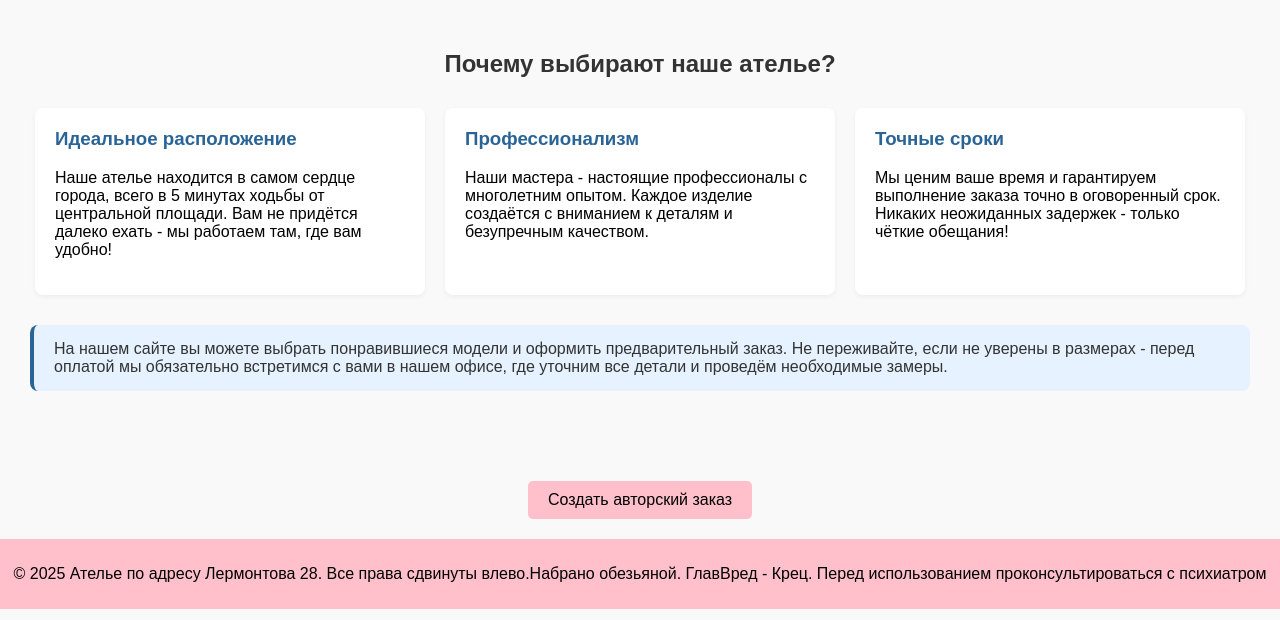
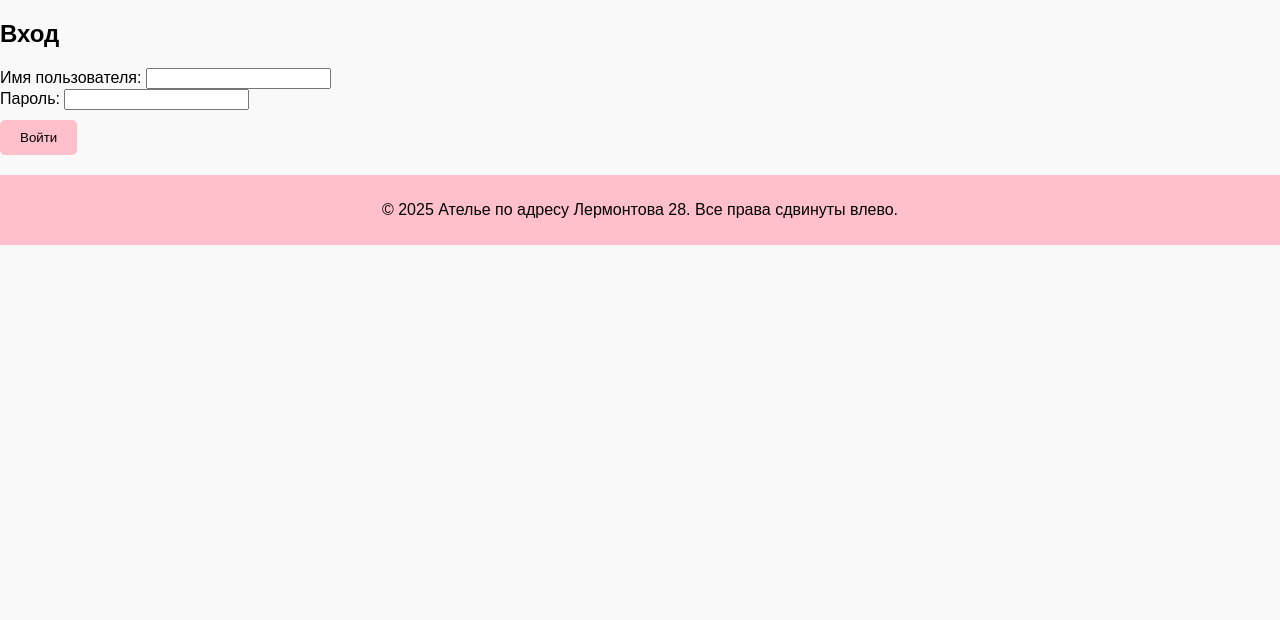
Before and after one commit to IsamuYosida/Atelie, a Flask app: page /login in a window 1280 px wide. Shown: the part 180-800 px from the top of the page. Run offline with Flask 3, Linux system fonts and the light colour scheme.

Commit message:
Проект Ателье - сервис на Flaske поддерживающий создание аккаунтов, изменение базы данных. изменено

```diff
--- a/pythonProject/ателье/app.py
+++ b/pythonProject/ателье/app.py
@@ -28,7 +28,7 @@ def load_user(user_id):
 with app.app_context():
     db.create_all()
 
-    # Добавляем тестовые данные
+    # Добавляем тестовые данные, если их нет
     if not Product.query.first():
         # Тестовые модели
         products = [
--- a/pythonProject/ателье/models.py
+++ b/pythonProject/ателье/models.py
@@ -36,7 +36,7 @@ class Order(db.Model):
     id = db.Column(db.Integer, primary_key=True)
     user_id = db.Column(db.Integer, db.ForeignKey('user.id'), nullable=False)
     product_id = db.Column(db.Integer, db.ForeignKey('product.id'))
-    product = db.relationship('Product', backref='orders')
+    product = db.relationship('Product', backref='orders')  # Добавлено отношение
     custom_description = db.Column(db.String(500))
     size = db.Column(db.String(50), nullable=False)
     color = db.Column(db.String(50), nullable=False)
--- a/pythonProject/ателье/templates/base.html
+++ b/pythonProject/ателье/templates/base.html
@@ -34,7 +34,7 @@
     </section>
 
     <footer>
-        <p>&copy; 2025 Ателье по адресу Лермонтова 28. Все права сдвинуты влево.Набрано обезьяной. ГлавВред - Крец. Перед использованием проконсультироваться с психиатром</p>
+        <p>&copy; 2025 Ателье по адресу Лермонтова 28. Все права сдвинуты влево.</p>
     </footer>
 </body>
 </html>
--- a/pythonProject/ателье/templates/login.html
+++ b/pythonProject/ателье/templates/login.html
@@ -1,103 +1,18 @@
 {% extends "base.html" %}
 
-{% block title %}Главная{% endblock %}
+{% block title %}Вход{% endblock %}
 
 {% block content %}
-<div class="hero-section">
-    <h1>Почему выбирают наше ателье?</h1>
-    <div class="advantages">
-        <div class="advantage-item">
-            <h3>Идеальное расположение</h3>
-            <p>Наше ателье находится в самом сердце города, всего в 5 минутах ходьбы от центральной площади. Вам не придётся далеко ехать - мы работаем там, где вам удобно!</p>
-        </div>
-        <div class="advantage-item">
-            <h3>Профессионализм</h3>
-            <p>Наши мастера - настоящие профессионалы с многолетним опытом. Каждое изделие создаётся с вниманием к деталям и безупречным качеством.</p>
-        </div>
-        <div class="advantage-item">
-            <h3>Точные сроки</h3>
-            <p>Мы ценим ваше время и гарантируем выполнение заказа точно в оговоренный срок. Никаких неожиданных задержек - только чёткие обещания!</p>
-        </div>
-    </div>
-    <div class="order-notice">
-        <p>На нашем сайте вы можете выбрать понравившиеся модели и оформить предварительный заказ. Не переживайте, если не уверены в размерах - перед оплатой мы обязательно встретимся с вами в нашем офисе, где уточним все детали и проведём необходимые замеры.</p>
-    </div>
-</div>
+<section class="login-form">
+    <h2>Вход</h2>
+    <form method="POST" action="{{ url_for('routes.login') }}">
+        <label for="username">Имя пользователя:</label>
+        <input type="text" id="username" name="username" required><br>
 
-<div class="product-grid">
-    {% for product in products %}
-    <div class="product-item">
-        <img src="{{ url_for('static', filename=product.image ) }}" alt="{{ product.name }}" class="product-image">
-        <h3>{{ product.name }}</h3>
-        <p>{{ product.base_price }} руб.</p>
-        <form method="POST" action="{{ url_for('routes.add_to_cart', product_id=product.id) }}" onsubmit="addToCart(event)">
-            <div class="form-group">
-                <label for="size-{{ product.id }}">Размер:</label>
-                <input type="text" id="size-{{ product.id }}" name="size" required>
-            </div>
+        <label for="password">Пароль:</label>
+        <input type="password" id="password" name="password" required><br>
 
-            <div class="form-group">
-                <label>Цвет:</label>
-                <div class="color-options-container">
-                    <div class="color-options">
-                        <label>
-                            <input type="radio" name="color" value="синий" required>
-                            <span class="color-dot blue"></span>
-                        </label>
-                        <label>
-                            <input type="radio" name="color" value="красный">
-                            <span class="color-dot red"></span>
-                        </label>
-                        <label>
-                            <input type="radio" name="color" value="зеленый">
-                            <span class="color-dot green"></span>
-                        </label>
-                        <label>
-                            <input type="radio" name="color" value="черный">
-                            <span class="color-dot black"></span>
-                        </label>
-                        <label>
-                            <input type="radio" name="color" value="белый">
-                            <span class="color-dot white"></span>
-                        </label>
-                    </div>
-                </div>
-            </div>
-
-            <div class="form-group">
-                <label for="quantity-{{ product.id }}">Количество:</label>
-                <input type="number" id="quantity-{{ product.id }}" name="quantity" value="1" min="1" required>
-            </div>
-            <button type="submit">Добавить в корзину</button>
-        </form>
-    </div>
-    {% endfor %}
-</div>
-
-<!-- Кнопка для создания авторского заказа -->
-<div class="custom-order-button">
-    <a href="{{ url_for('routes.custom_order') }}" class="btn">Создать авторский заказ</a>
-</div>
-
-<script>
-    function addToCart(event) {
-        event.preventDefault();  // Отменяем стандартное поведение формы
-        const form = event.target;
-        fetch(form.action, {
-            method: 'POST',
-            body: new FormData(form)
-        })
-        .then(response => response.json())
-        .then(data => {
-            if (data.success) {
-                alert('Товар добавлен в корзину!');
-            } else {
-                alert('Ошибка при добавлении товара в корзину.');
-            }
-        })
-        .catch(error => {
-            console.error('Ошибка:', error);
-        });
-    }
-</script>
+        <button type="submit">Войти</button>
+    </form>
+</section>
 {% endblock %}
```
